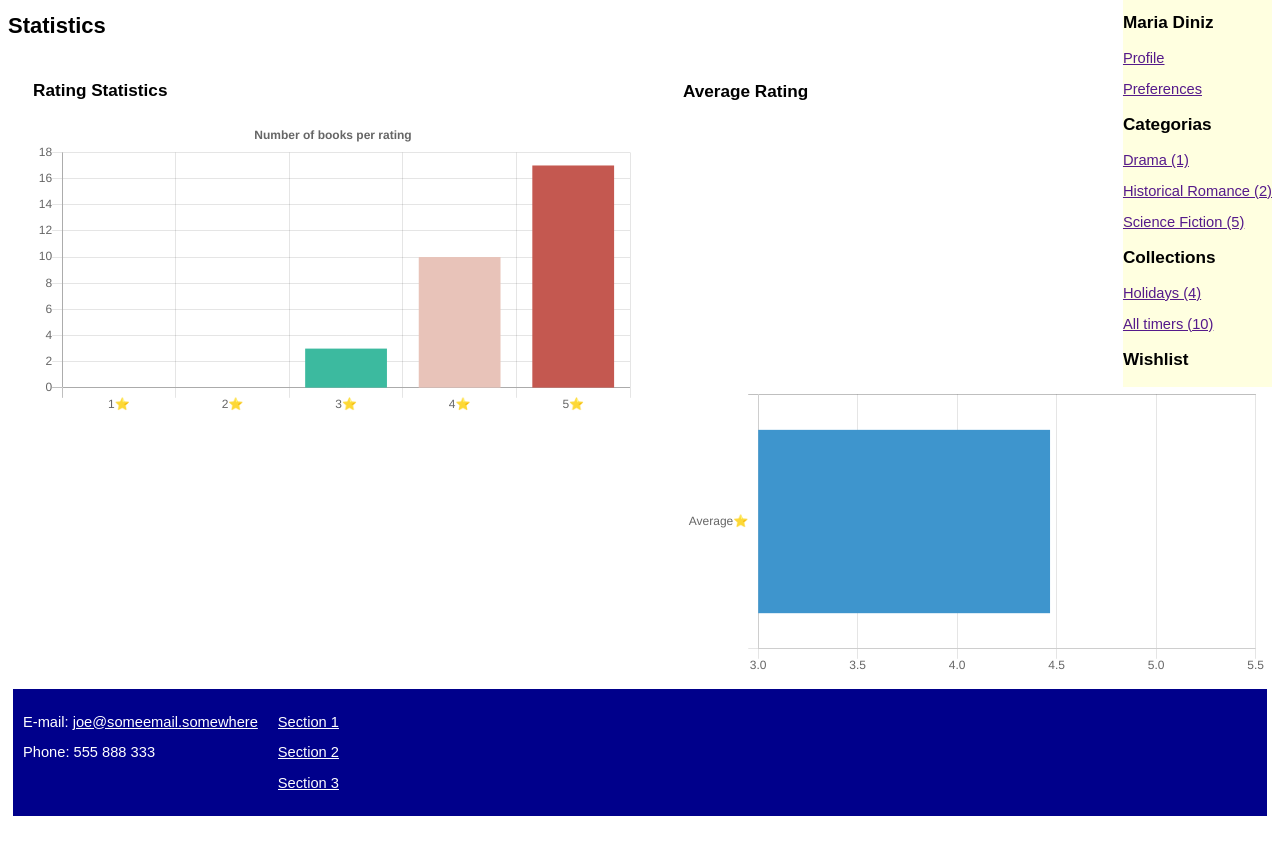
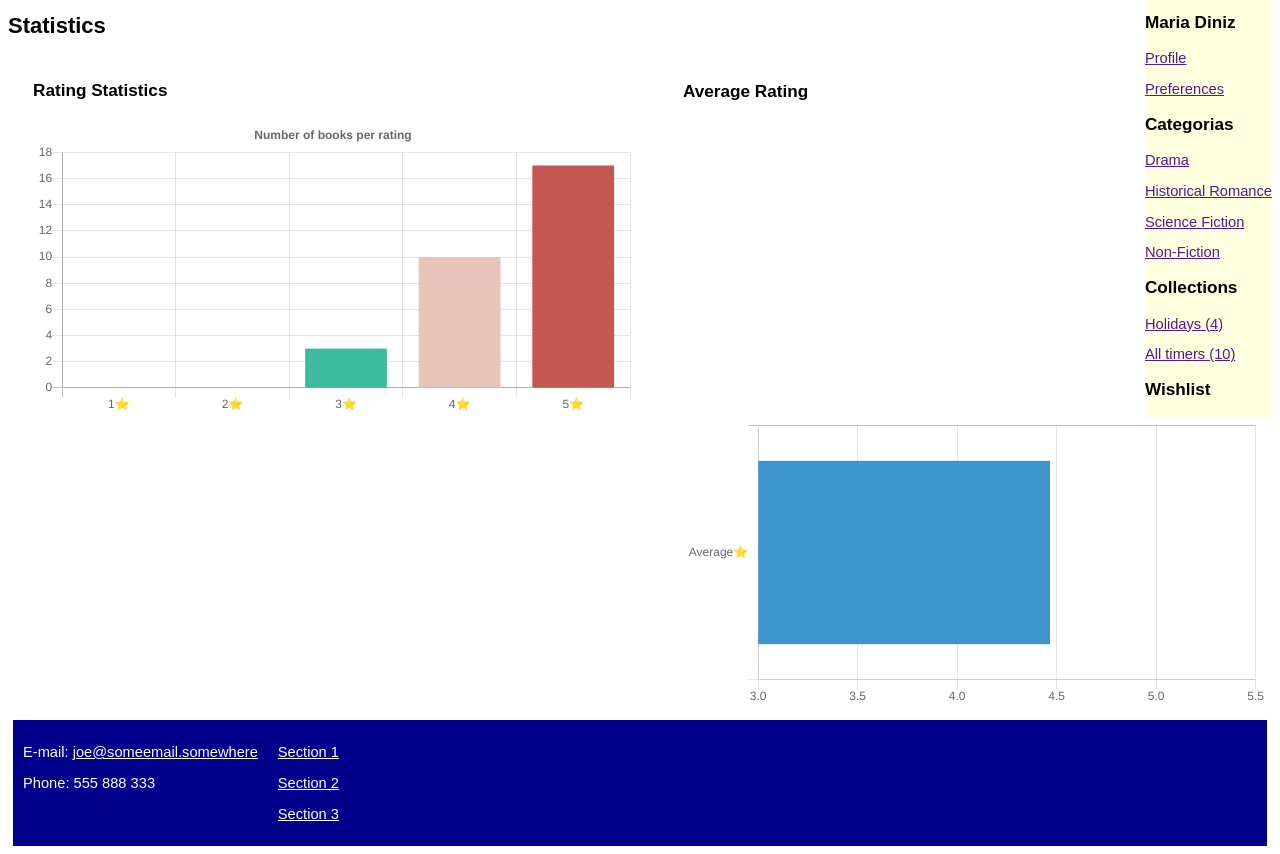
Before and after one commit to Milkafreak/Web-CloudComputingGroupWork, a plain HTML site: page statistics.html in a window 1280 px wide. Shown: the part 205-1059 px from the top of the page. Before the commit the page ends 1029 px from the top, so only its background shows below. Drawn offline with nearby package versions, Linux system fonts and the light colour scheme.

Commit message:
categories

```diff
--- a/script.js
+++ b/script.js
@@ -89,11 +89,18 @@ function JsonAddBook() {
     .then((books) => addNewBook(books));
 }
 
+function countBook() {
+  fetch("books.json")
+    .then((data) => data.json())
+    .then((books) => countBooks(books));
+}
+
 window.onload = () => {
   loadBooks();
   loadChart();
   loadAve();
   JsonAddBook();
+  countBook();
 };
 
 function myFunction() {
@@ -270,3 +277,34 @@ function Ave(books) {
   });
   return chart;
 }
+
+//Count books
+
+function countBooks(books) {
+  var countDrama = 0;
+  var countHistorical = 0;
+  var countNon = 0;
+  var countScience = 0;
+
+  for (i in books) {
+    if (books[i].category == "Drama") {
+      countDrama += 1;
+    } else if (books[i].category == "Non-fiction") {
+      countNon += 1;
+    } else if (books[i].category == "Science Fiction") {
+      countScience += 1;
+    } else {
+      countHistorical += 1;
+    }
+  }
+
+  let drama = document.getElementsByClassName("drama");
+  let historicalRomance = document.getElementsByClassName("historicalRomance");
+  let science = document.getElementsByClassName("scienceFiction");
+  let nonFiction = document.getElementsByClassName("nonFiction");
+
+  drama.innerHTML = "Drama (${countDrama})";
+  science.innerHTML = "Science Fiction (${countScience})";
+  nonFiction.innerHTML = "Non-fiction (${countNon})";
+  historicalRomance.innerHTML = "Historical Romance ${countHistorical})";
+}
--- a/statistics.html
+++ b/statistics.html
@@ -48,9 +48,10 @@
       <p><a href="">Profile</a></p>
       <p><a href="">Preferences</a></p>
       <h3>Categorias</h3>
-      <p><a href="">Drama (1)</a></p>
-      <p><a href="">Historical Romance (2)</a></p>
-      <p><a href="">Science Fiction (5)</a></p>
+      <p><a href="" class="drama">Drama</a></p>
+      <p><a href="" class="historialRomance">Historical Romance</a></p>
+      <p><a href="" class="scienceFiction">Science Fiction</a></p>
+      <p><a href="" class="nonFiction">Non-Fiction</a></p>
       <h3>Collections</h3>
       <p><a href="">Holidays (4)</a></p>
       <p><a href="">All timers (10)</a></p>
```
Also changed, not shown: addBook.html (+4 -3 lines), books.html (+4 -3 lines).
